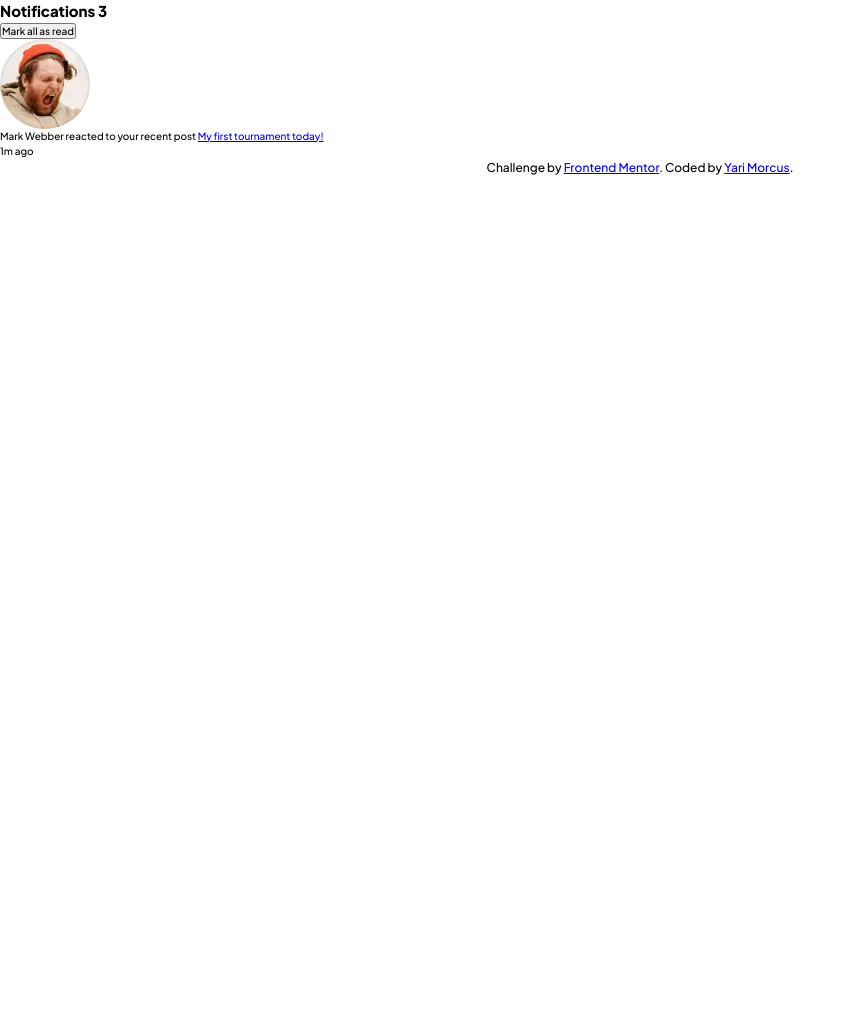
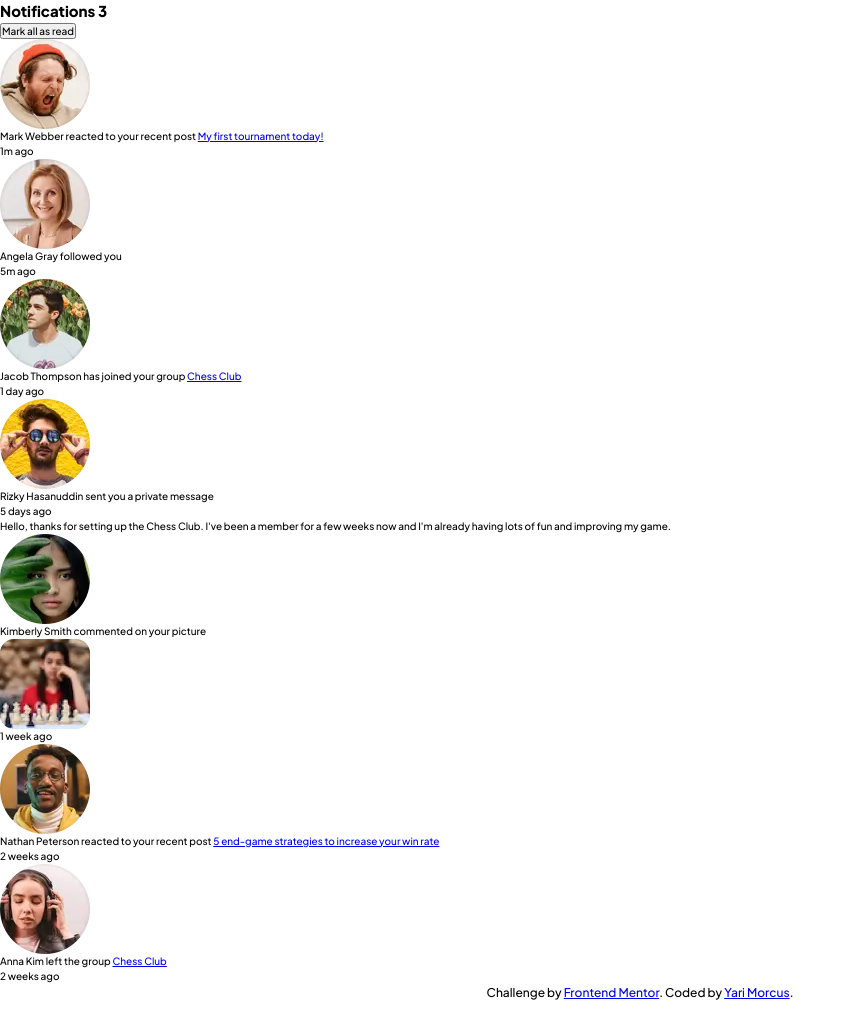
Before and after one commit to YariMorcus/fm-notifications-page, a website built with Parcel: page src/index.html in a window 1280 px wide. Shown: the whole page, without its empty margins (0-856 px from the left). Before the commit the page ends 800 px from the top, so only its background shows below. Built offline with nearby package versions, Linux system fonts and the light colour scheme.

Commit message:
add markup for all notifications

```diff
--- a/src/index.html
+++ b/src/index.html
@@ -46,6 +46,50 @@
                 </p> <!-- .notification__text -->
                 <time class="notification__time" datetime="2024-02-05T13:47:00">1m ago</time>
             </article> <!-- .notification -->
+            <article class="notification">
+                <img src="assets/img/avatar-angela-gray.webp" alt="avatar of angela gray" width="90" height="90" class="notification__avatar">
+                <p class="notification__text">
+                    <span class="notification__name">Angela Gray</span> followed you
+                </p> <!-- .notification__text -->
+                <time class="notification__time" datetime="2024-02-05T13:47:00">5m ago</time>
+            </article> <!-- .notification -->
+            <article class="notification">
+                <img src="assets/img/avatar-jacob-thompson.webp" alt="avatar of jacob thompson" width="90" height="90" class="notification__avatar">
+                <p class="notification__text">
+                    <span class="notification__name">Jacob Thompson</span> has joined your group <a href="#" class="notification__link">Chess Club</a>
+                </p> <!-- .notification__text -->
+                <time class="notification__time" datetime="2024-02-04T13:47:00">1 day ago</time>
+            </article> <!-- .notification -->
+            <article class="notification">
+                <img src="assets/img/avatar-rizky-hasanuddin.webp" alt="avatar of rizky hasanuddin" width="90" height="90" class="notification__avatar">
+                <p class="notification__text">
+                    <span class="notification__name">Rizky Hasanuddin</span> sent you a private message
+                </p> <!-- .notification__text -->
+                <time class="notification__time" datetime="2024-02-01T13:47:00">5 days ago</time>
+                <blockquote class="notification__private-message">Hello, thanks for setting up the Chess Club. I've been a member for a few weeks now and I'm already having lots of fun and improving my game.</blockquote>
+            </article> <!-- .notification -->
+            <article class="notification">
+                <img src="assets/img/avatar-kimberly-smith.webp" alt="avatar of kimberly smith" width="90" height="90" class="notification__avatar">
+                <p class="notification__text">
+                    <span class="notification__name">Kimberly Smith</span> commented on your picture
+                    <img src="assets/img/image-chess.webp" alt="" width="90" height="90" class="notification__comment-img">
+                </p> <!-- .notification__text -->
+                <time class="notification__time" datetime="2024-01-29T13:47:00">1 week ago</time>
+            </article> <!-- .notification -->
+            <article class="notification">
+                <img src="assets/img/avatar-nathan-peterson.webp" alt="avatar of nathan peterson" width="90" height="90" class="notification__avatar">
+                <p class="notification__text">
+                    <span class="notification__name">Nathan Peterson</span> reacted to your recent post <a href="#" class="notification__link">5 end-game strategies to increase your win rate</a>
+                </p> <!-- .notification__text -->
+                <time class="notification__time" datetime="2024-01-22T13:47:00">2 weeks ago</time>
+            </article> <!-- .notification -->
+            <article class="notification">
+                <img src="assets/img/avatar-anna-kim.webp" alt="avatar of anna kim" width="90" height="90" class="notification__avatar">
+                <p class="notification__text">
+                    <span class="notification__name">Anna Kim</span> left the group <a href="#" class="notification__link">Chess Club</a>
+                </p> <!-- .notification__text -->
+                <time class="notification__time" datetime="2024-01-22T13:47:00">2 weeks ago</time>
+            </article> <!-- .notification -->
         </div> <!-- .notifications__inner-container -->
     </article> <!-- .notifications -->
 
```
